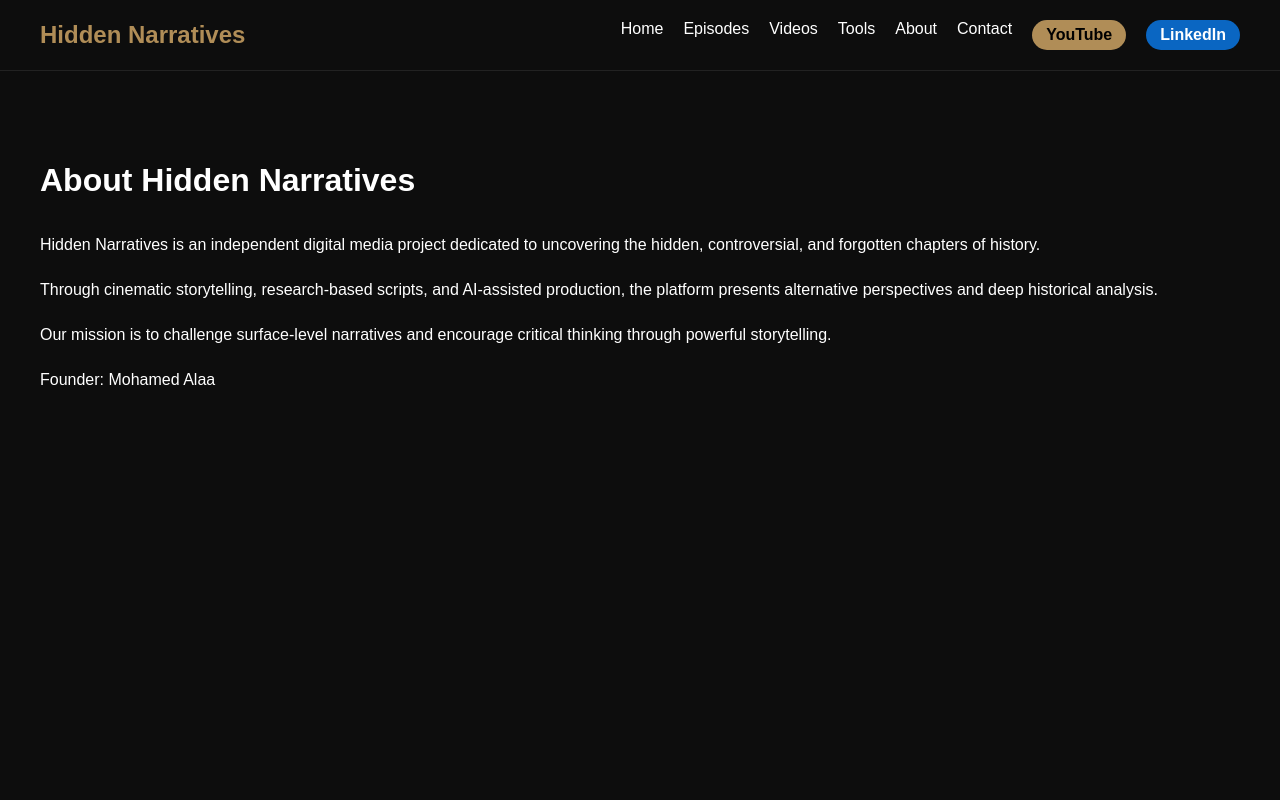
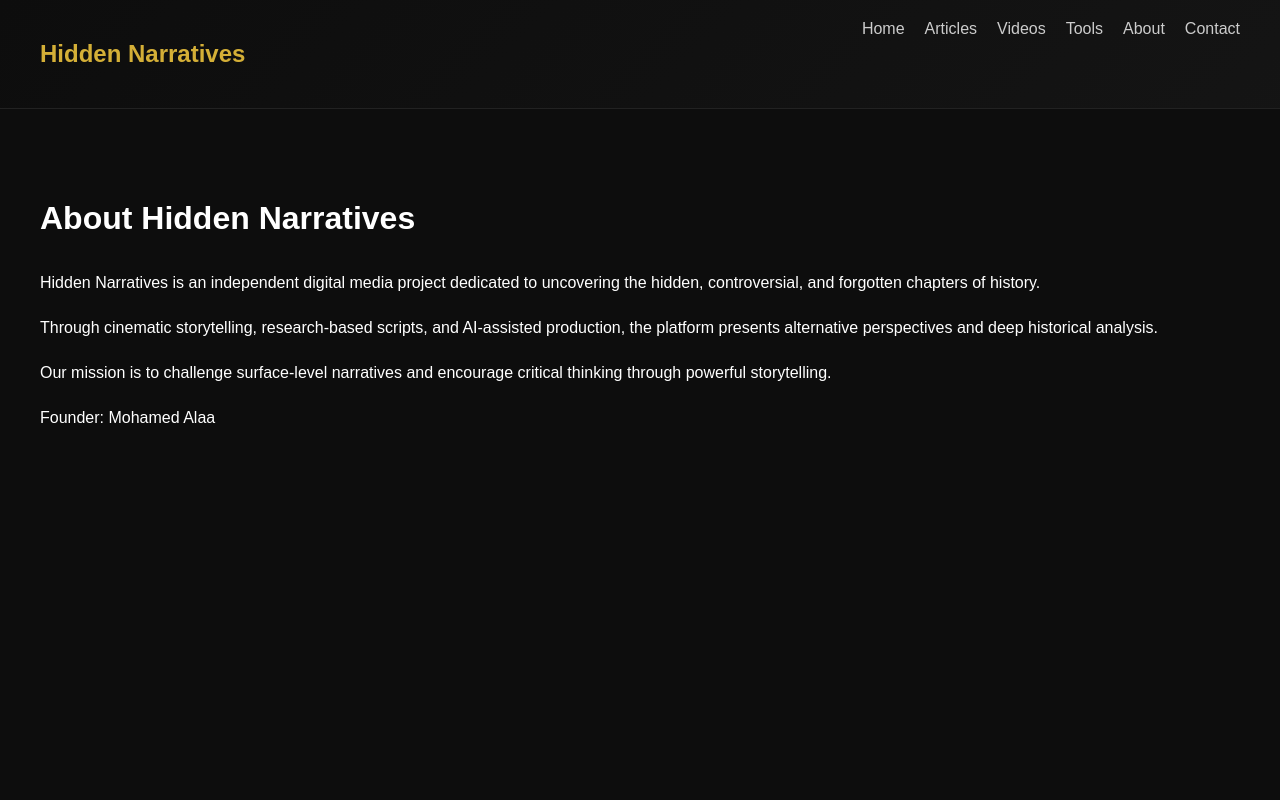
Before and after one commit to mohamedalaa7785-cpu/hidden-narratives, a Next.js app: page /about in a window 1280 px wide. Shown: the top 800 px of the page. Built offline with nearby package versions, Linux system fonts and the light colour scheme.

Commit message:
Update layout.tsx

```diff
--- a/app/layout.tsx
+++ b/app/layout.tsx
@@ -4,7 +4,7 @@ import Link from "next/link"
 
 export const metadata: Metadata = {
   title: "Hidden Narratives",
-  description: "Dark historical documentaries and mysterious stories."
+  description: "Deep historical investigations and untold narratives."
 }
 
 export default function RootLayout({
@@ -15,87 +15,40 @@ export default function RootLayout({
   return (
     <html lang="en">
       <head>
-
-        {/* Organization Schema */}
         <script
           type="application/ld+json"
           dangerouslySetInnerHTML={{
-            __html: `{
+            __html: JSON.stringify({
               "@context": "https://schema.org",
               "@type": "Organization",
-              "name": "Hidden Narratives",
-              "url": "https://mohamedalaa7785-cpu-hidden-narratives-g2weiut95-hamo-projects.vercel.app/",
-              "sameAs": [
-                "https://www.youtube.com/channel/UCIq_kU6XE1WuEmQXKaGF6ow",
-                "https://www.linkedin.com/in/muhammed-alaa-0169b3385"
-              ]
-            }`
+              name: "Hidden Narratives",
+              url: "https://YOUR_DOMAIN",
+            })
           }}
         />
-
-        {/* Google Analytics */}
-        <script async src="https://www.googletagmanager.com/gtag/js?id=G-XXXXXXXXXX"></script>
-        <script
-          dangerouslySetInnerHTML={{
-            __html: `
-              window.dataLayer = window.dataLayer || [];
-              function gtag(){dataLayer.push(arguments);}
-              gtag('js', new Date());
-              gtag('config', 'G-XXXXXXXXXX');
-            `,
-          }}
-        />
-
-        {/* Google AdSense Placeholder */}
-        <script
-          async
-          src="https://pagead2.googlesyndication.com/pagead/js/adsbygoogle.js?client=ca-pub-XXXXXXXXXXXX"
-          crossOrigin="anonymous"
-        ></script>
-
       </head>
 
-      <body
-        style={{
+      <body style={{
         margin: 0,
-          background: "#0d0d0d",
+        background: "linear-gradient(135deg,#0d0d0d,#1a1a1a)",
         color: "white",
         fontFamily: "Arial, sans-serif"
-        }}
-      >
-        <header
-          style={{
+      }}>
+        <header style={{
           padding: "20px 40px",
+          borderBottom: "1px solid #222",
           display: "flex",
-            justifyContent: "space-between",
-            alignItems: "center",
-            borderBottom: "1px solid #222",
-            flexWrap: "wrap"
-          }}
-        >
-          <h2 style={{ margin: 0, color: "#b08d57" }}>
-            Hidden Narratives
-          </h2>
+          justifyContent: "space-between"
+        }}>
+          <h2 style={{ color: "#d4af37" }}>Hidden Narratives</h2>
 
-          <nav style={{ display: "flex", gap: "20px", flexWrap: "wrap" }}>
-            <Link href="/" style={navLink}>Home</Link>
-            <Link href="/episodes" style={navLink}>Episodes</Link>
-            <Link href="/videos" style={navLink}>Videos</Link>
-            <Link href="/tools" style={navLink}>Tools</Link>
-            <Link href="/about" style={navLink}>About</Link>
-            <Link href="/contact" style={navLink}>Contact</Link>
-
-            <a href="https://www.youtube.com/channel/UCIq_kU6XE1WuEmQXKaGF6ow"
-              target="_blank"
-              style={socialBtnGold}>
-              YouTube
-            </a>
-
-            <a href="https://www.linkedin.com/in/muhammed-alaa-0169b3385"
-              target="_blank"
-              style={socialBtnBlue}>
-              LinkedIn
-            </a>
+          <nav style={{ display: "flex", gap: "20px" }}>
+            <Link href="/" style={link}>Home</Link>
+            <Link href="/episodes" style={link}>Articles</Link>
+            <Link href="/videos" style={link}>Videos</Link>
+            <Link href="/tools" style={link}>Tools</Link>
+            <Link href="/about" style={link}>About</Link>
+            <Link href="/contact" style={link}>Contact</Link>
           </nav>
         </header>
 
@@ -106,46 +59,24 @@ export default function RootLayout({
           textAlign: "center",
           borderTop: "1px solid #222",
           marginTop: "60px",
-          color: "#777"
+          color: "#888"
         }}>
-          <div style={{ marginBottom: "10px" }}>
           <Link href="/privacy" style={footerLink}>Privacy</Link> |
           <Link href="/terms" style={footerLink}> Terms</Link> |
           <Link href="/disclaimer" style={footerLink}> Disclaimer</Link>
-          </div>
-          © {new Date().getFullYear()} Hidden Narratives
         </footer>
-
       </body>
     </html>
   )
 }
 
-const navLink = {
-  color: "white",
+const link = {
+  color: "#ccc",
   textDecoration: "none"
 }
 
 const footerLink = {
-  color: "#b08d57",
+  color: "#d4af37",
   textDecoration: "none",
   margin: "0 8px"
       }
-
-const socialBtnGold = {
-  padding: "6px 14px",
-  background: "#b08d57",
-  color: "#000",
-  borderRadius: "20px",
-  textDecoration: "none",
-  fontWeight: "bold"
-}
-
-const socialBtnBlue = {
-  padding: "6px 14px",
-  background: "#0A66C2",
-  color: "#fff",
-  borderRadius: "20px",
-  textDecoration: "none",
-  fontWeight: "bold"
-            }
```
Lines whose indentation alone changed are shown as unchanged.
